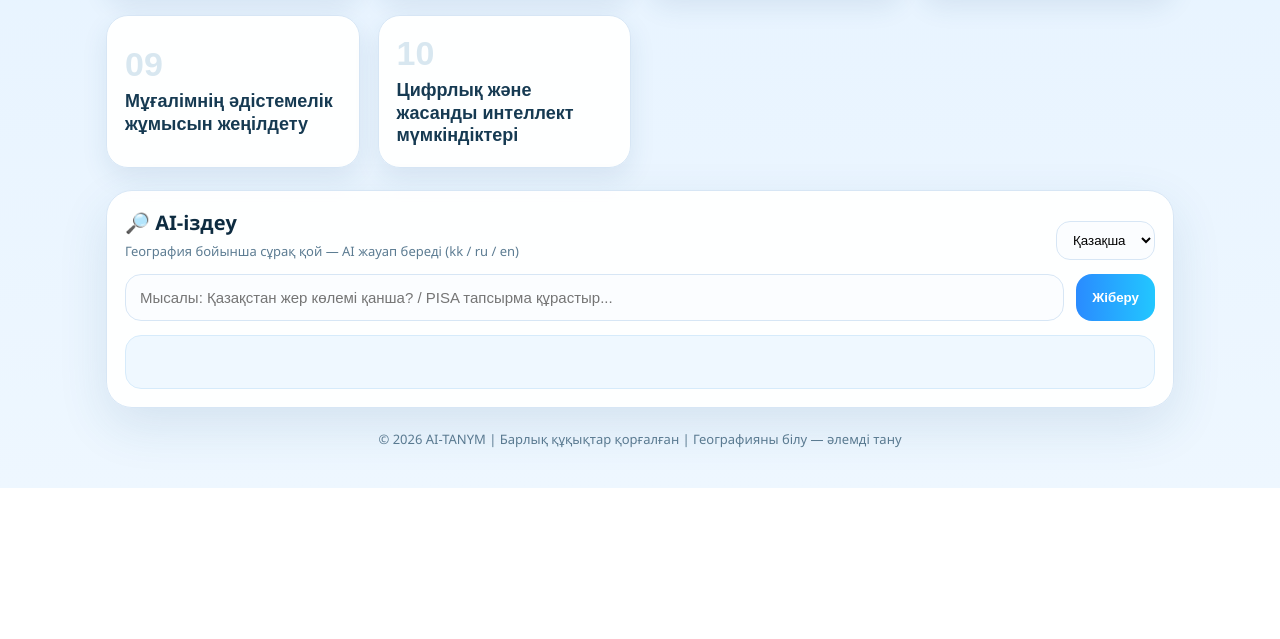
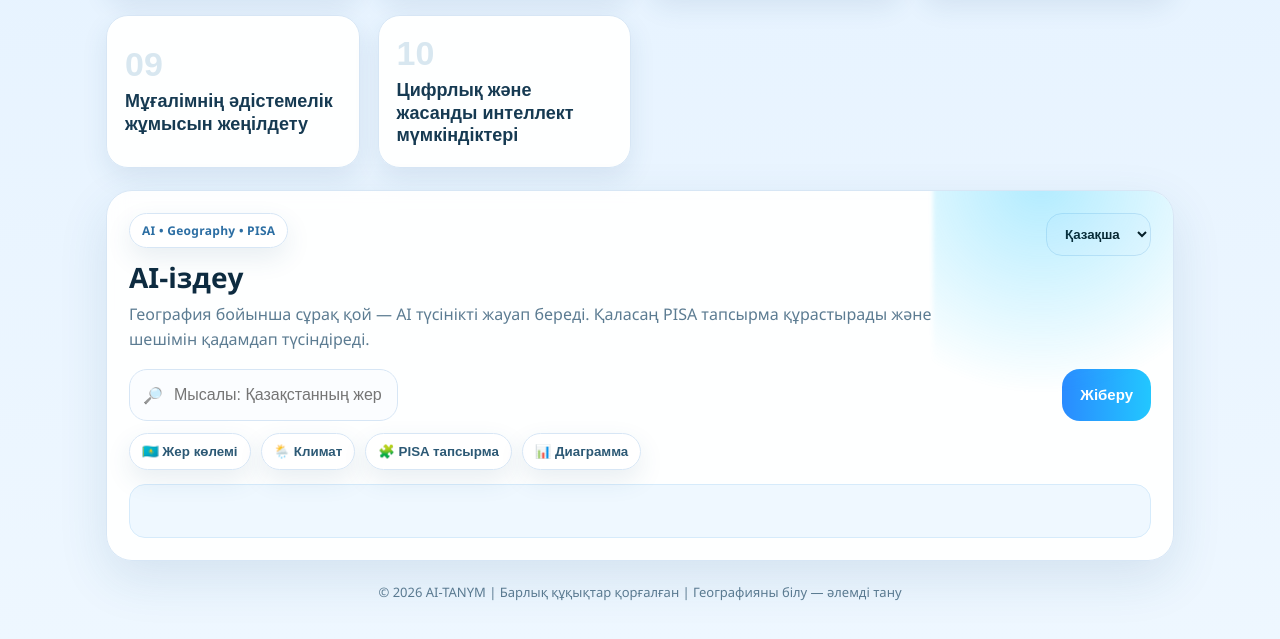
Before and after one commit to enadirov93-ship-it/geo-ai-demo, a plain HTML site: page frontend/index.html in a window 1280 px wide. Shown: the part 801-1440 px from the top of the page. Before the commit the page ends 1289 px from the top, so only its background shows below. Drawn offline with Linux system fonts and the light colour scheme.

Commit message:
New design + AI search + API fix

```diff
--- a/frontend/index.html
+++ b/frontend/index.html
@@ -67,27 +67,43 @@
     </section>
 
     <!-- ✅ AI SEARCH (поисковик) -->
-    <section id="ai-search" class="card search">
-      <div class="search-head">
+    <section id="ai-search" class="card search search-hero">
+  <div class="search-hero__top">
     <div>
-          <h3>🔎 AI-іздеу</h3>
-          <div class="sub">География бойынша сұрақ қой — AI жауап береді (kk / ru / en)</div>
+      <div class="badge">AI • Geography • PISA</div>
+      <h3 class="search-hero__title">AI-іздеу</h3>
+      <div class="search-hero__desc">
+        География бойынша сұрақ қой — AI түсінікті жауап береді. Қаласаң PISA тапсырма құрастырады және шешімін қадамдап түсіндіреді.
+      </div>
     </div>
 
-        <select id="lang" class="select">
+    <div class="search-hero__controls">
+      <select id="lang" class="select select-big">
         <option value="kk" selected>Қазақша</option>
         <option value="ru">Русский</option>
         <option value="en">English</option>
       </select>
     </div>
+  </div>
 
-      <div class="search-row">
-        <input id="question" class="input" placeholder="Мысалы: Қазақстан жер көлемі қанша? / PISA тапсырма құрастыр..." />
-        <button class="btn" onclick="ask()">Жіберу</button>
+  <div class="search-row search-row-big">
+    <div class="input-wrap">
+      <span class="input-icon">🔎</span>
+      <input id="question" class="input input-big" placeholder="Мысалы: Қазақстанның жер көлемі қанша? • Климаттық белдеулерді түсіндір • PISA тапсырма құрастыр" />
+    </div>
+    <button class="btn btn-big" onclick="ask()">Жіберу</button>
+  </div>
+
+  <div class="chips">
+    <button class="chip" onclick="quickAsk('Қазақстанның жер көлемі қанша?')">🇰🇿 Жер көлемі</button>
+    <button class="chip" onclick="quickAsk('Алматының климаты қандай және неге?')">🌦️ Климат</button>
+    <button class="chip" onclick="quickAsk('PISA форматында картаға байланысты 1 тапсырма құрастыр')">🧩 PISA тапсырма</button>
+    <button class="chip" onclick="quickAsk('Диаграмманы талдаудың 5 қадамын түсіндір')">📊 Диаграмма</button>
   </div>
 
   <div id="response" class="response"></div>
 </section>
+
 
     <footer class="footer">
       © 2026 AI-TANYM | Барлық құқықтар қорғалған | Географияны білу — әлемді тану
--- a/frontend/script.js
+++ b/frontend/script.js
@@ -27,6 +27,12 @@ function openPolicy(e){
 function askPoint(n){
   const q = pointsText[n] || "Платформа басымдығы туралы түсіндір.";
   document.getElementById("question").value = q;
+  scrollToSearch();
+  ask();
+}
+
+function quickAsk(text){
+  document.getElementById("question").value = text;
   scrollToSearch();
   ask();
 }
--- a/frontend/style.css
+++ b/frontend/style.css
@@ -254,3 +254,112 @@ body{
   color:#2c6ea3;
   font-weight:800;
 }
+
+.search-hero{
+  padding:22px;
+  position:relative;
+  overflow:hidden;
+}
+
+.search-hero::before{
+  content:"";
+  position:absolute;
+  inset:-120px -120px auto auto;
+  width:360px;
+  height:360px;
+  background: radial-gradient(circle at 30% 30%, rgba(34,199,255,.35), transparent 60%);
+  filter: blur(2px);
+  pointer-events:none;
+}
+
+.badge{
+  display:inline-flex;
+  align-items:center;
+  gap:8px;
+  padding:8px 12px;
+  border-radius:999px;
+  border:1px solid var(--stroke);
+  background:#ffffffc8;
+  color:#2c6ea3;
+  font-weight:800;
+  font-size:12px;
+  letter-spacing:.3px;
+  box-shadow: var(--shadow2);
+}
+
+.search-hero__title{
+  margin:10px 0 6px;
+  font-size:28px;
+}
+
+.search-hero__desc{
+  color:var(--muted);
+  line-height:1.6;
+  max-width:820px;
+}
+
+.search-hero__top{
+  display:flex;
+  justify-content:space-between;
+  align-items:flex-start;
+  gap:14px;
+  flex-wrap:wrap;
+}
+
+.select-big{
+  padding:12px 14px;
+  border-radius:16px;
+  font-weight:700;
+}
+
+.search-row-big{
+  margin-top:16px;
+  gap:12px;
+}
+
+.input-wrap{
+  position:relative;
+  flex:1;
+}
+
+.input-icon{
+  position:absolute;
+  left:14px;
+  top:50%;
+  transform:translateY(-50%);
+  opacity:.65;
+}
+
+.input-big{
+  padding:16px 16px 16px 44px;
+  border-radius:18px;
+  font-size:16px;
+}
+
+.btn-big{
+  padding:16px 18px;
+  border-radius:18px;
+  font-size:15px;
+}
+
+.chips{
+  margin-top:12px;
+  display:flex;
+  flex-wrap:wrap;
+  gap:10px;
+}
+
+.chip{
+  border:1px solid var(--stroke);
+  background:#ffffffd9;
+  padding:10px 12px;
+  border-radius:999px;
+  cursor:pointer;
+  box-shadow: var(--shadow2);
+  color:#2c5975;
+  font-weight:700;
+}
+
+.chip:hover{
+  transform:translateY(-1px);
+}
```
Also changed, not shown: frontend/api/ask.js (+16 -14 lines). Lines whose indentation alone changed are shown as unchanged.
